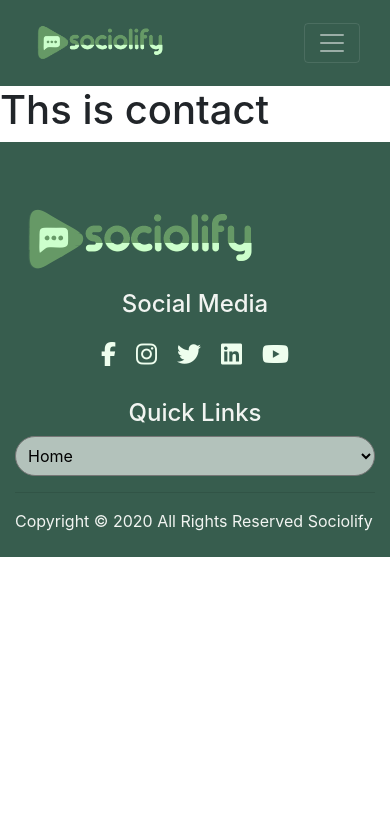
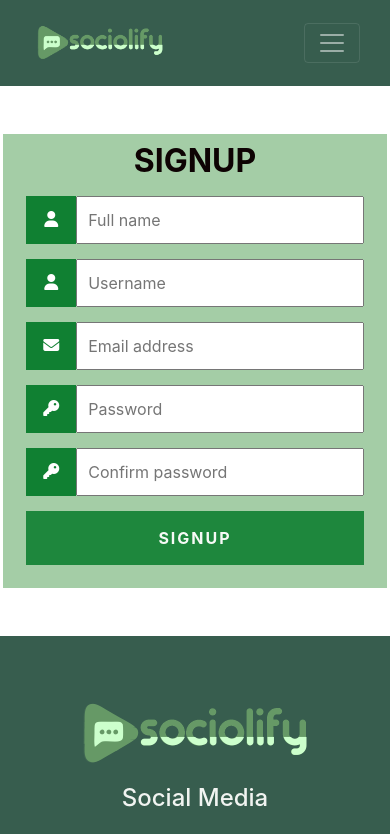
Before and after one commit to hendurhance/sociolify-vue, a Vue app: page /signup in a window 390 px wide. Shown: the top 834 px of the page. Built offline with nearby package versions, Linux system fonts and the light colour scheme.

Commit message:
final changes

```diff
--- a/src/components/Footer.vue
+++ b/src/components/Footer.vue
@@ -4,7 +4,9 @@
          <b-row>
              <b-col lg="4" md="12" sm="12">
                  <div class="content">
+                     <div class="content-img">
                      <img :src="Logo" alt="">
+                     </div>
                  </div>
              </b-col>
              <b-col lg="4" md="12" sm="12">
@@ -59,6 +61,10 @@ footer{
 .content{
     margin: 0 auto;
 }
+.content-img{
+    display: flex;
+    justify-content: center;
+}
 .content h4{
     text-align: center;
 }
--- a/src/views/Login.vue
+++ b/src/views/Login.vue
@@ -1,5 +1,28 @@
 <template>
-    <h1>Ths is about</h1>
+<section>
+  <div class="main">
+    <b-container>
+        <div class="form">
+          <div class="text">
+            <h3>LOGIN</h3>
+          </div>
+          <form @submit="onSubmit">
+            <div class="form-input">
+              <i class="fa fa-user icon"></i>
+              <input placeholder="Username" type="text" name="" id="">
+            </div>
+            <div class="form-input">
+              <i class="fa fa-key icon"></i>
+              <input placeholder="Password" type="password" name="" id="">
+            </div>
+            <div class="form-input">
+              <button disabled>LOGIN</button>
+            </div>
+          </form>
+        </div>
+    </b-container>
+  </div>
+</section>
 </template>
 
 <script>
@@ -9,5 +32,66 @@ export default {
 </script>
 
 <style scoped>
+section{
+  padding: 3em 20em;
+}
+.main{
+  background: #5da7608f;
+  margin: 0 auto;
+}
+.form{
+  padding: 3em;
+}
+.form .text{
+  margin-bottom: 1em;
+}
+.form .text h3{
+  font-weight: 700;
+  font-size: 2em;
+  text-align: center;
+  color: rgb(14, 3, 3);
+}
+.form-input{
+  display: flex;
+  width: 100%;
+  margin-bottom: 15px;
+}
+.form-input input{
+  width: 100%;
+  padding: 10px;
+  outline: none;
+}
+.form-input input:focus {
+  border: 2px solid rgb(16, 128, 50);
+}
+.icon {
+  padding: 15px;
+  background: rgb(16, 128, 50);
+  color: white;
+  min-width: 50px;
+  text-align: center;
+}
+.form-input button {
+  background-color: rgb(16, 128, 50);
+  color: white;
+  padding: 15px 20px;
+  border: none;
+  cursor: pointer;
+  width: 100%;
+  opacity: 0.9;
+  font-weight: 700;
+  letter-spacing: 2px;
+}
+.form-input button:hover {
+  opacity: 1;
+}
 
+@media screen and (max-width: 768px) {
+    section{
+        padding: 3em 0.2em !important;
+    }
+    .form{
+      padding: .5em;
+    }
+}
 </style>
--- a/src/views/Signup.vue
+++ b/src/views/Signup.vue
@@ -1,5 +1,40 @@
 <template>
-    <h1>Ths is contact</h1>
+<section>
+  <div class="main">
+    <b-container>
+        <div class="form">
+          <div class="text">
+            <h3>SIGNUP</h3>
+          </div>
+          <form @submit="onSubmit">
+              <div class="form-input">
+              <i class="fa fa-user icon"></i>
+              <input placeholder="Full name" type="text" name="" id="">
+            </div>
+            <div class="form-input">
+              <i class="fa fa-user icon"></i>
+              <input placeholder="Username" type="text" name="" id="">
+            </div>
+            <div class="form-input">
+              <i class="fa fa-envelope icon"></i>
+              <input placeholder="Email address" type="text" name="" id="">
+            </div>
+            <div class="form-input">
+              <i class="fa fa-key icon"></i>
+              <input placeholder="Password" type="password" name="" id="">
+            </div>
+            <div class="form-input">
+              <i class="fa fa-key icon"></i>
+              <input placeholder="Confirm password" type="password" name="" id="">
+            </div>
+            <div class="form-input">
+              <button disabled>SIGNUP</button>
+            </div>
+          </form>
+        </div>
+    </b-container>
+  </div>
+</section>
 </template>
 
 <script>
@@ -9,5 +44,66 @@ export default {
 </script>
 
 <style scoped>
+section{
+  padding: 3em 20em;
+}
+.main{
+  background: #5da7608f;
+  margin: 0 auto;
+}
+.form{
+  padding: 3em;
+}
+.form .text{
+  margin-bottom: 1em;
+}
+.form .text h3{
+  font-weight: 700;
+  font-size: 2em;
+  text-align: center;
+  color: rgb(14, 3, 3);
+}
+.form-input{
+  display: flex;
+  width: 100%;
+  margin-bottom: 15px;
+}
+.form-input input{
+  width: 100%;
+  padding: 10px;
+  outline: none;
+}
+.form-input input:focus {
+  border: 2px solid rgb(16, 128, 50);
+}
+.icon {
+  padding: 15px;
+  background: rgb(16, 128, 50);
+  color: white;
+  min-width: 50px;
+  text-align: center;
+}
+.form-input button {
+  background-color: rgb(16, 128, 50);
+  color: white;
+  padding: 15px 20px;
+  border: none;
+  cursor: pointer;
+  width: 100%;
+  opacity: 0.9;
+  font-weight: 700;
+  letter-spacing: 2px;
+}
+.form-input button:hover {
+  opacity: 1;
+}
 
+@media screen and (max-width: 768px) {
+    section{
+        padding: 3em 0.2em !important;
+    }
+    .form{
+      padding: .5em;
+    }
+}
 </style>
```
